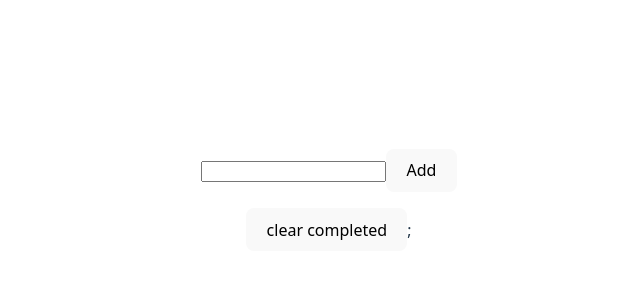
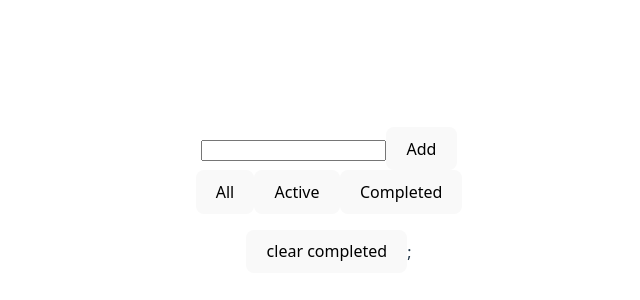
Before and after one commit to Defnar/lab10.3-dennisf, a React (Vite) app: page / in a window 1280 px wide. Shown: the part 200-500 px from the top of the page, without its empty margins (311-951 px from the left). Built offline with nearby package versions, Linux system fonts and the light colour scheme.

Commit message:
filters now function as intended

```diff
--- a/src/components/TodoItem.tsx
+++ b/src/components/TodoItem.tsx
@@ -16,7 +16,6 @@ export default function TodoItem({ id, text, completed }: Todo) {
   const handleEdit = (
     e: React.KeyboardEvent | React.FocusEvent
   ) => {
-    console.log(e);
     if (
       (e.type==="keydown" && (e as React.KeyboardEvent).key === "Enter") ||
       e.type==="blur"
--- a/src/components/TodoList.tsx
+++ b/src/components/TodoList.tsx
@@ -1,12 +1,29 @@
-import { useContext } from "react";
+import { useContext, useEffect, useState } from "react";
 import { TodoContext } from "../contexts/context";
 import TodoItem from "./TodoItem";
+import type { Filter, Todo } from "../utils/type";
 
 export default function TodoList() {
   const { todos, clearCompleted } = useContext(TodoContext);
 
+  const  [filteredList, setFilteredList] = useState<Todo[]>(todos);
+  const [filter, setFilter] = useState<Filter>("All");
+
+
+  useEffect(() => {
+    const filterList = todos.filter(item => {
+        if (filter==="All") return item
+        else if (filter ==="Active") {
+            return !item.completed
+        }
+        else return item.completed
+    })
+    setFilteredList(filterList);
+  }, [filter, todos])
+
+
   const listBuilder = () => {
-    return todos.map((item) => (
+    return filteredList.map((item) => (
       <TodoItem
         id={item.id}
         text={item.text}
@@ -18,6 +35,11 @@ export default function TodoList() {
 
   return (
     <>
+    <div>
+        <button type="button" value="All" onClick={() => setFilter("All")}>All</button>
+        <button type="button" value="Active" onClick={() => setFilter("Active")}>Active</button>
+        <button type="button" value="Completed" onClick={() => setFilter("Completed|")}>Completed</button>
+    </div>
       <ul>{listBuilder()}</ul>
       <button type="button" onClick={clearCompleted}>clear completed</button>
     </>
--- a/src/utils/type.ts
+++ b/src/utils/type.ts
@@ -19,3 +19,5 @@ deleteTodo: (id: number) => void,
 editTodo: (id: number, newText: string) => void,
 clearCompleted: () => void
 }
+
+export type filter = "All" | "Active" | "Completed|"
```
